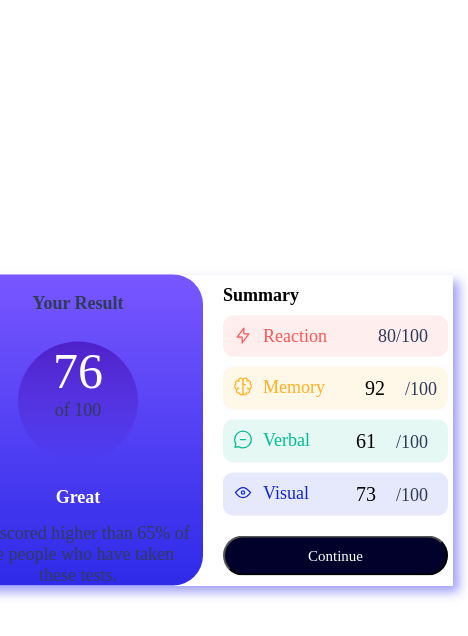
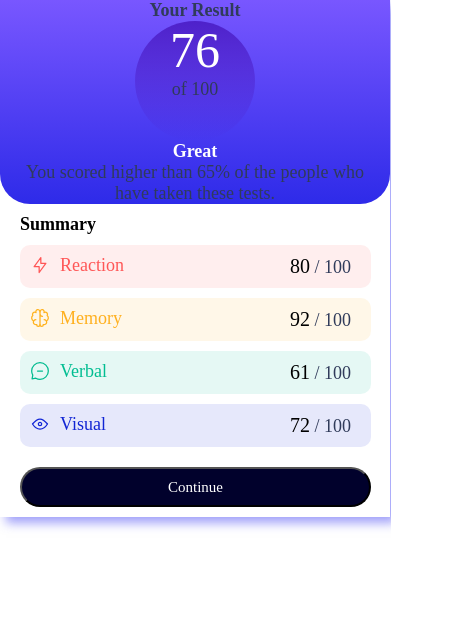
Before and after one commit to Boristanoh/site1, a plain HTML site: page index.html in a window 390 px wide. Shown: the whole page, 468 px wide, since content can reach past the window. Drawn offline with Linux system fonts and the light colour scheme.

Commit message:
vrai
apres correction

```diff
--- a/index.html
+++ b/index.html
@@ -36,7 +36,7 @@
                 <img src="assets/images/icon-reaction.svg" alt="">
                 <p>Reaction</p>
           </div>
-          <p>80/100</p>
+          <p><span>80</span>&nbsp;/&nbsp;100</p>
         </div>
 
 
@@ -45,7 +45,7 @@
             <img src="assets/images/icon-memory.svg" alt="">
             <p>Memory</p>
           </div>
-          <p><span>92</span>/100</p>
+          <p><span>92</span>&nbsp;/&nbsp;100</p>
         </div>
 
         <div class="verbal">
@@ -53,7 +53,7 @@
               <img src="assets/images/icon-verbal.svg" alt="">
               <p>Verbal </p>
           </div>
-          <p><span>61</span>/100</p>
+          <p><span>61</span>&nbsp;/&nbsp;100</p>
         </div>
 
         <div class="visual">
@@ -61,7 +61,7 @@
                 <img src="assets/images/icon-visual.svg" alt="">
                 <p>Visual </p>
           </div>
-          <p><span>73</span>/100</p>
+          <p><span>72</span>&nbsp;/&nbsp;100</p>
         </div>
 
         <button class="boutton">Continue</button>
--- a/style.css
+++ b/style.css
@@ -1,6 +1,8 @@
 *{
     font-family: "HankenGrotesk-VariableFont_wght";
     font-size: 18px;
+    margin: 0px;
+    padding: 0px;
 }
 
 .result,.sommaire{
@@ -11,7 +13,6 @@
 
 p{
    color: hsl(224, 30%, 27%);
-   margin: 0%;
 
 }
 
@@ -54,6 +55,12 @@ p span{
     margin-right: 20px;
     margin-bottom: 10px;
     margin-top: 10px;
+}
+.sommaire span{
+    margin: 0px;
+}
+.sommair p{
+    white-space: nowrap;
 }
 button{
 
@@ -174,3 +181,24 @@ button :hover{
     border-top-right-radius: 0%;
 }
 }
+
+@media screen and (max-width: 700px) {
+
+    body{
+        width: 100%;
+        height: 100%;
+
+    }
+
+    main{
+    flex-direction: column;
+    width: 100%;
+}
+.result,.sommaire{
+    width: 100%;
+}
+.result{
+    border-top-left-radius: 0%;
+    border-top-right-radius: 0%;
+}
+}
```
